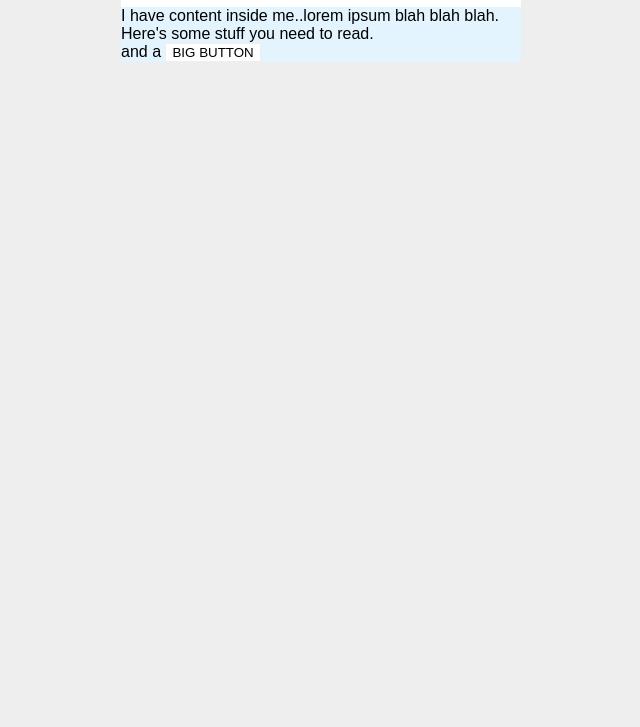
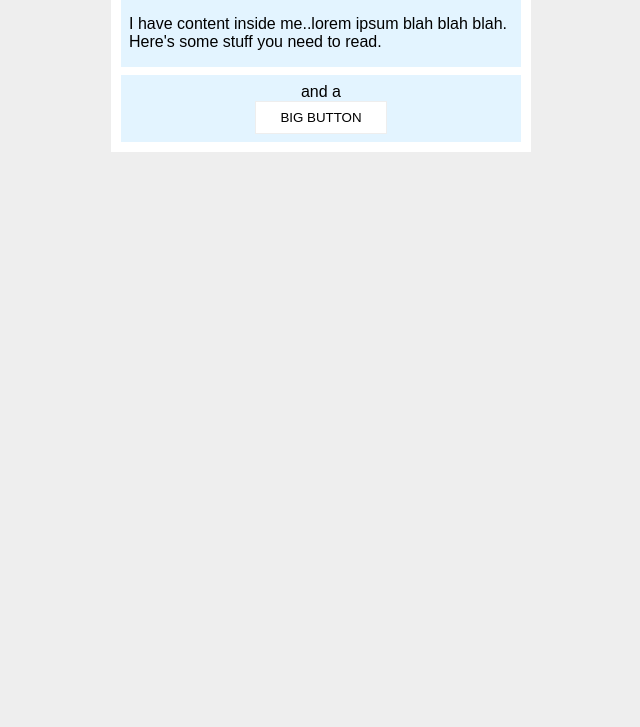
Before and after one commit to Aleeng730/TOP-CSS-Foundations-Solutions, a plain HTML site: page margin-and-padding-solutions/margin-and-padding-2-solution/index.html in a window 1280 px wide. Shown: the part 73-800 px from the top of the page, without its empty margins (319-959 px from the left). Drawn offline with Linux system fonts and the light colour scheme.

Commit message:
Modified and solved style.css

```diff
--- a/margin-and-padding-solutions/margin-and-padding-2-solution/style.css
+++ b/margin-and-padding-solutions/margin-and-padding-2-solution/style.css
@@ -1,27 +1,58 @@
 body {
   background: #eee;
   font-family: sans-serif;
+
+
 }
 
 .card {
   width: 400px;
   background: #fff;
   margin: 16px auto;
+  padding: 1px;
+  padding-left: 10px;
+  padding-right: 10px;
+  padding-bottom: 10px;
+
 }
 
 .title {
   background: #e3f4ff;
+  font-size: 16px;
+  padding: 8px;
+
 }
 
 .content {
-  background: #e3f4ff;
+  background:  #e3f4ff;
+  padding-top: 16px;
+  padding-bottom: 16px;
+  padding-left: 8px;
+  padding-right: 8px;
+  margin: 8px auto;
+
+
+
 }
 
 .button-container {
   background: #e3f4ff;
+  display: block;
+  text-align: center;
+  padding: 8px;
+
+
 }
 
 button {
   background: white;
   border: 1px solid #eee;
+  display: block;
+  margin: auto;
+  padding-right: 24px;
+  padding-left: 24px;
+  padding-top: 8px;
+  padding-bottom: 8px
+
+
 }
```
